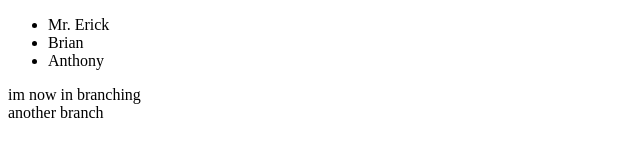
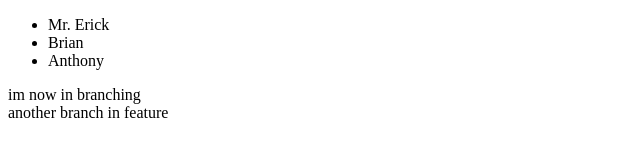
Before and after one commit to cantagoerick/newGitproject, a plain HTML site: page index.html in a window 1280 px wide. Shown: the full height of the page, 0-640 px from the left. Drawn offline with Linux system fonts and the light colour scheme.

Commit message:
edited something

```diff
--- a/index.html
+++ b/index.html
@@ -18,7 +18,7 @@
 		<div>im now in branching</div>
 		</module-two>
 		<module-three>
-			<div>another branch</div>
+			<div>another branch in feature</div>
 		</module-three>
 
 	</body>
```
